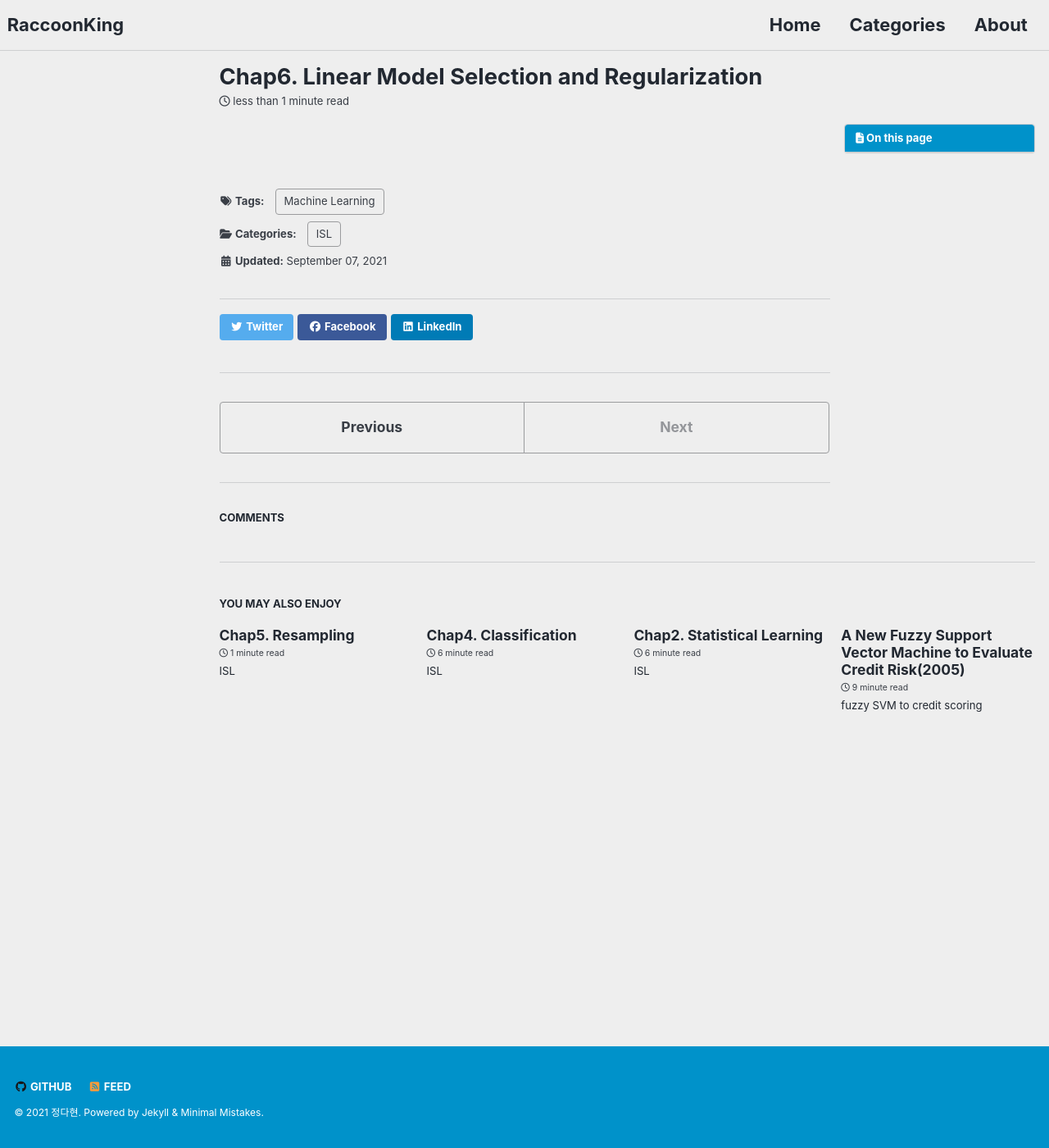
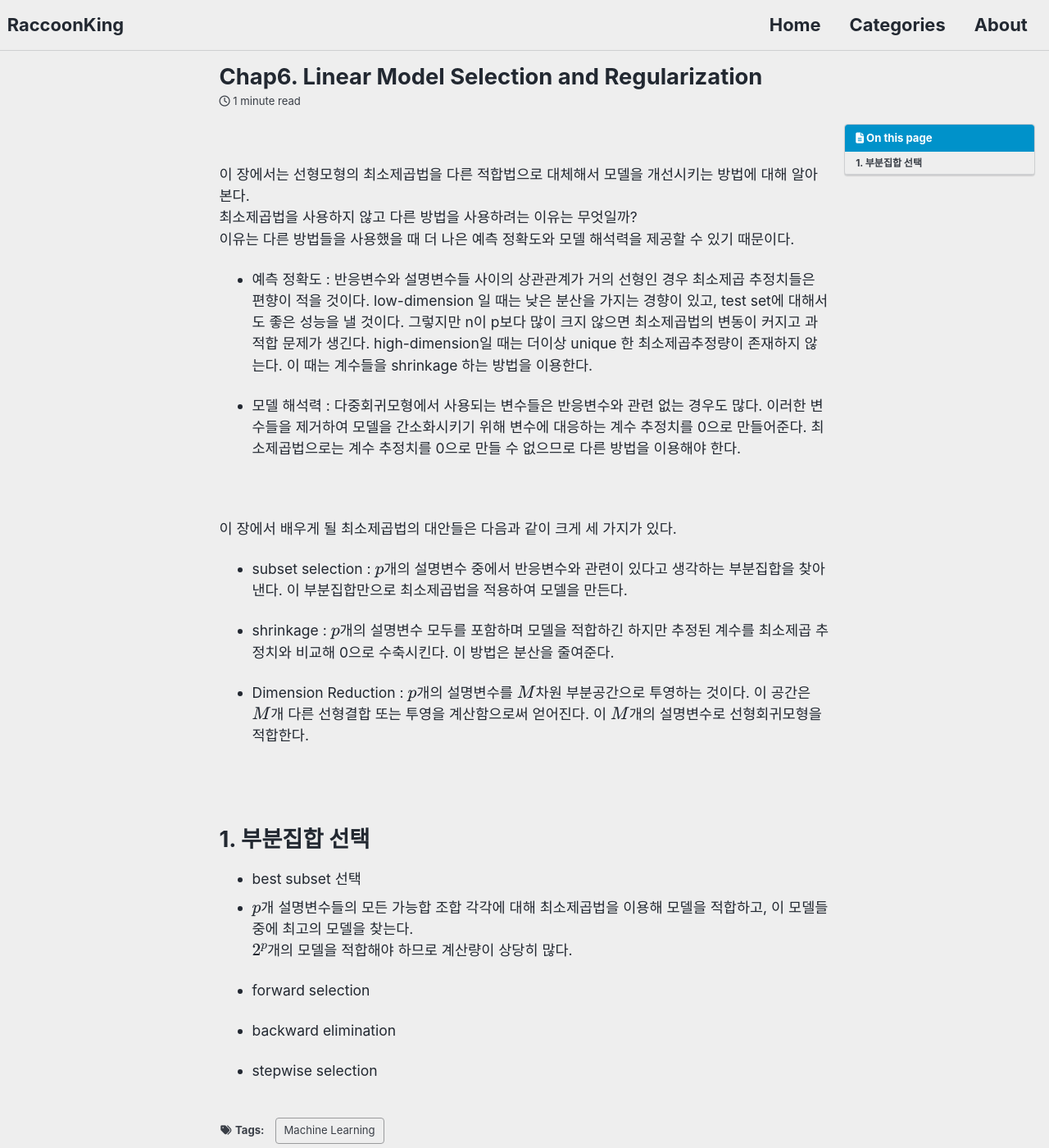
Before and after one commit to da-hyun-jeong/da-hyun-jeong.github.io, a Jekyll site: the page built from _posts/2021-09-05-ISL6.md, in a window 1280 px wide and 1400 px high. Shown: the whole window at 82% size. Built offline with Jekyll 4.4.1, drawn with Linux system fonts in a browser that asks for light colours; cached includes are drawn as plain includes; nearby versions of some CDN libraries; formulas are drawn with MathJax 3; comment, search, counter and statistics services are not loaded.

Commit message:
Update 2021-09-05-ISL6.md
d

```diff
--- a/_posts/2021-09-05-ISL6.md
+++ b/_posts/2021-09-05-ISL6.md
@@ -14,3 +14,37 @@ tags:
 ---
 
 <br>
+
+이 장에서는 선형모형의 최소제곱법을 다른 적합법으로 대체해서 모델을 개선시키는 방법에 대해 알아본다. <br>
+최소제곱법을 사용하지 않고 다른 방법을 사용하려는 이유는 무엇일까? <br>
+이유는 다른 방법들을 사용했을 때 더 나은 예측 정확도와 모델 해석력을 제공할 수 있기 때문이다.
+
+- 예측 정확도 : 반응변수와 설명변수들 사이의 상관관계가 거의 선형인 경우 최소제곱 추정치들은 편향이 적을 것이다. low-dimension 일 때는 낮은 분산을 가지는 경향이 있고, test set에 대해서도 좋은 성능을 낼 것이다. 그렇지만 n이 p보다 많이 크지 않으면 최소제곱법의 변동이 커지고 과적합 문제가 생긴다. high-dimension일 때는 더이상 unique 한 최소제곱추정량이 존재하지 않는다. 이 때는 계수들을 shrinkage 하는 방법을 이용한다.
+
+- 모델 해석력 : 다중회귀모형에서 사용되는 변수들은 반응변수와 관련 없는 경우도 많다. 이러한 변수들을 제거하여 모델을 간소화시키기 위해 변수에 대응하는 계수 추정치를 0으로 만들어준다. 최소제곱법으로는 계수 추정치를 0으로 만들 수 없으므로 다른 방법을 이용해야 한다.
+
+<br>
+
+이 장에서 배우게 될 최소제곱법의 대안들은 다음과 같이 크게 세 가지가 있다.
+
+- subset selection : $p$개의 설명변수 중에서 반응변수와 관련이 있다고 생각하는 부분집합을 찾아낸다. 이 부분집합만으로 최소제곱법을 적용하여 모델을 만든다.
+
+- shrinkage : $p$개의 설명변수 모두를 포함하며 모델을 적합하긴 하지만 추정된 계수를 최소제곱 추정치와 비교해 0으로 수축시킨다. 이 방법은 분산을 줄여준다.
+
+- Dimension Reduction : $p$개의 설명변수를 $M$차원 부분공간으로 투영하는 것이다. 이 공간은 $M$개 다른 선형결합 또는 투영을 계산함으로써 얻어진다. 이 $M$개의 설명변수로 선형회귀모형을 적합한다.
+
+<br>
+<br>
+
+# 1. 부분집합 선택
+
+- best subset 선택
+-
+$p$개 설명변수들의 모든 가능합 조합 각각에 대해 최소제곱법을 이용해 모델을 적합하고, 이 모델들 중에 최고의 모델을 찾는다. <br>
+$2^p$개의 모델을 적합해야 하므로 계산량이 상당히 많다.
+
+- forward selection
+
+- backward elimination
+
+- stepwise selection
```
